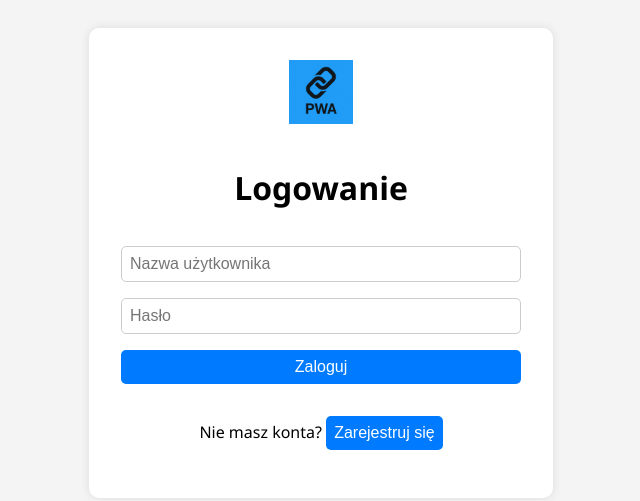
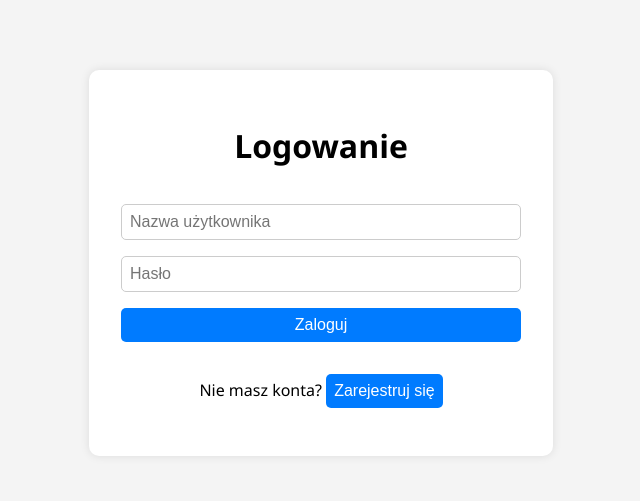
Before and after one commit to DKKurdi/PWA-S1, a website: page public/index.html in a window 1280 px wide. Shown: the part 137-638 px from the top of the page, without its empty margins (319-959 px from the left). Drawn offline with Linux system fonts and the light colour scheme.

Commit message:
Update index.html

```diff
--- a/public/index.html
+++ b/public/index.html
@@ -6,13 +6,12 @@
   <title>Moja aplikacja PWA</title>
   <link rel="stylesheet" href="style.css" />
   <link rel="manifest" href="manifest.json" />
+  <link rel="icon" href="icon-192x192.png" sizes="192x192" />
+  <link rel="apple-touch-icon" href="icon-512x512.png" />
+  <meta name="theme-color" content="#007bff" />
 </head>
 <body>
   <div class="container">
-    <div class="icon-container">
-      <img src="icons/icon-192x192.png" alt="Logo aplikacji" width="64" height="64" />
-    </div>
-
     <form id="loginForm">
       <h1>Logowanie</h1>
       <input type="text" id="loginUsername" placeholder="Nazwa użytkownika" />
@@ -36,8 +35,7 @@
   <script src="script.js"></script>
   <script>
     if ('serviceWorker' in navigator) {
-      navigator.serviceWorker
-        .register('sw.js')
+      navigator.serviceWorker.register('sw.js')
         .then(() => console.log('Service Worker zarejestrowany poprawnie.'))
         .catch(error => console.error('Błąd SW:', error));
     }
```
